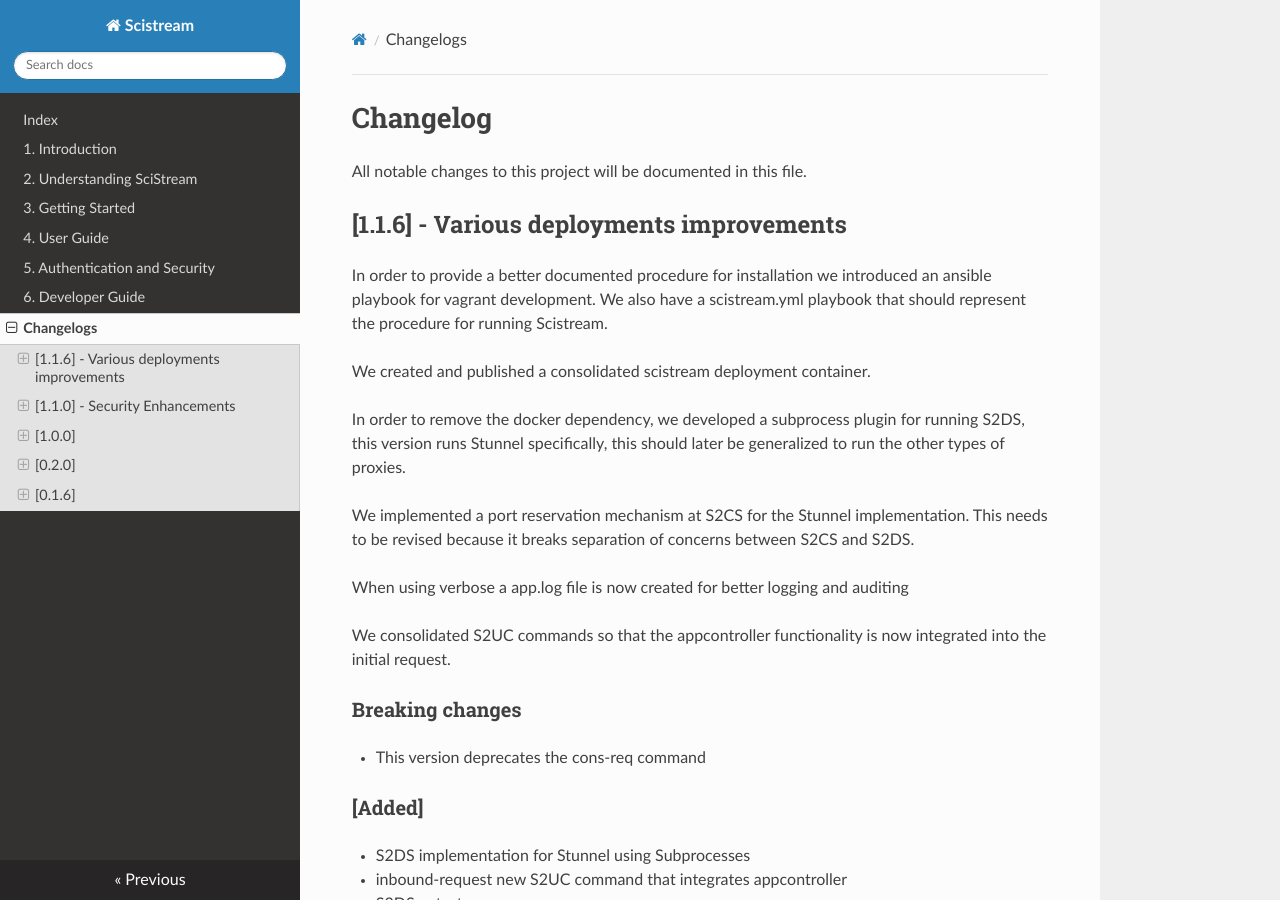
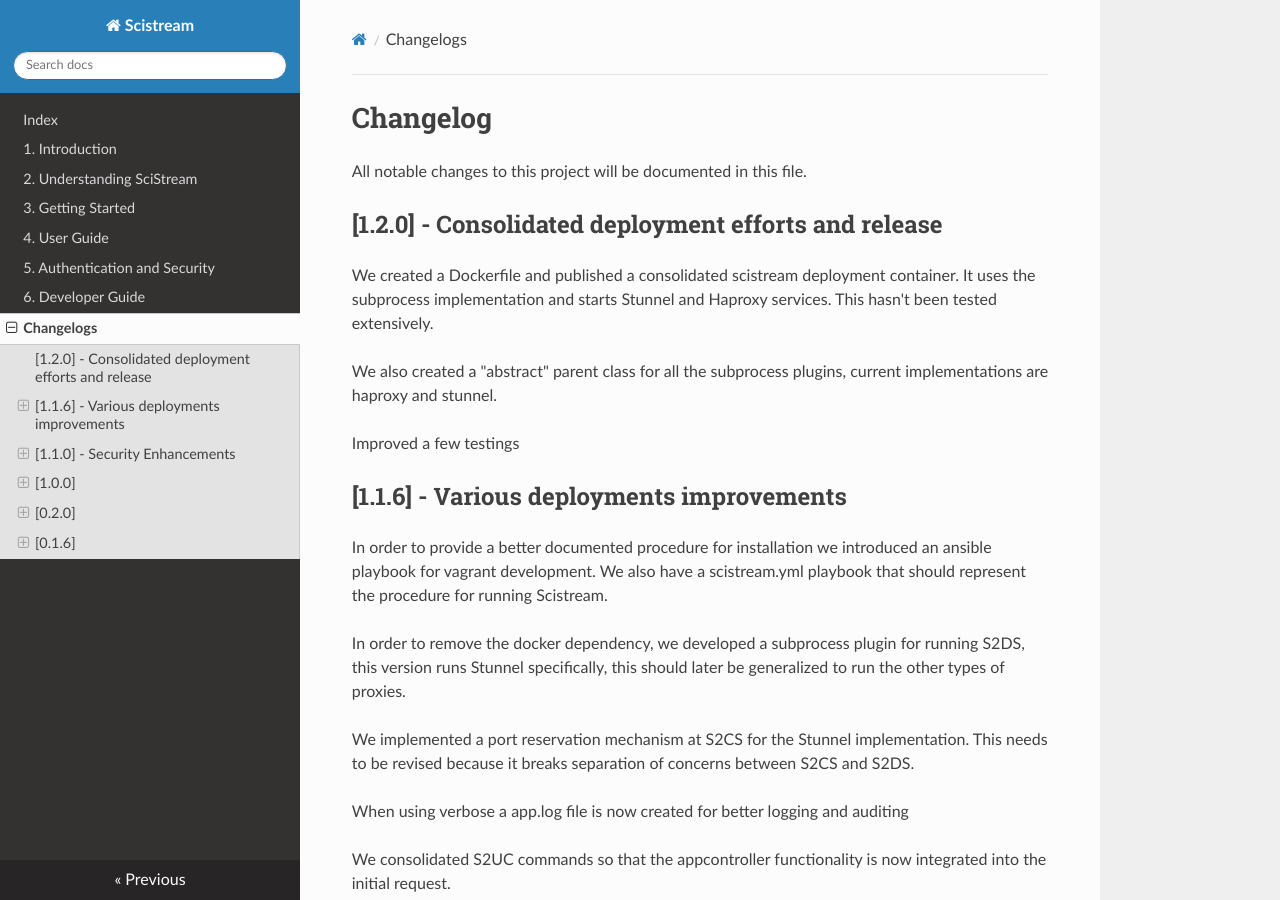
Before and after one commit to scistream/scistream-proto, an MkDocs documentation site: the page built from docs/s/Changelog.md, in a window 1280 px wide and 900 px high. Built offline with MkDocs 1.6.1, drawn with Linux system fonts in a browser that asks for light colours; nearby versions of some CDN libraries.

Commit message:
release 1.2.0

```diff
--- a/docs/s/Changelog.md
+++ b/docs/s/Changelog.md
@@ -1,13 +1,19 @@
 # Changelog
 
 All notable changes to this project will be documented in this file.
+
+## [1.2.0] - Consolidated deployment efforts and release
+
+We created a Dockerfile and published a consolidated scistream deployment container. It uses the subprocess implementation and starts Stunnel and Haproxy services. This hasn't been tested extensively.
+
+We also created a "abstract" parent class for all the subprocess plugins, current implementations are haproxy and stunnel.
+
+Improved a few testings
 
 ## [1.1.6] - Various deployments improvements
 
 In order to provide a better documented procedure for installation we introduced an ansible playbook for vagrant development. We also have a
 scistream.yml playbook that should represent the procedure for running Scistream.
-
-We created and published a consolidated scistream deployment container.
 
 In order to remove the docker dependency, we developed a subprocess plugin for running S2DS, this version runs Stunnel specifically, this should later be generalized to run the other types of proxies.
 
--- a/pyproject.toml
+++ b/pyproject.toml
@@ -1,6 +1,6 @@
 [tool.poetry]
 name = "scistream-proto"
-version = "1.1.9"
+version = "1.2.0"
 description = "Scistream securely allows participating facilities to make their resources available through a programmatic interface"
 authors = ["Flavio Castro <fcastro@anl.gov>", "Joaquin Chung <chung@anl.gov>", "AJ Wisniewski <idk@anl.gov>"]
 readme = "docs/quickstart.md"
```
Also changed, not shown: 2 other files.
